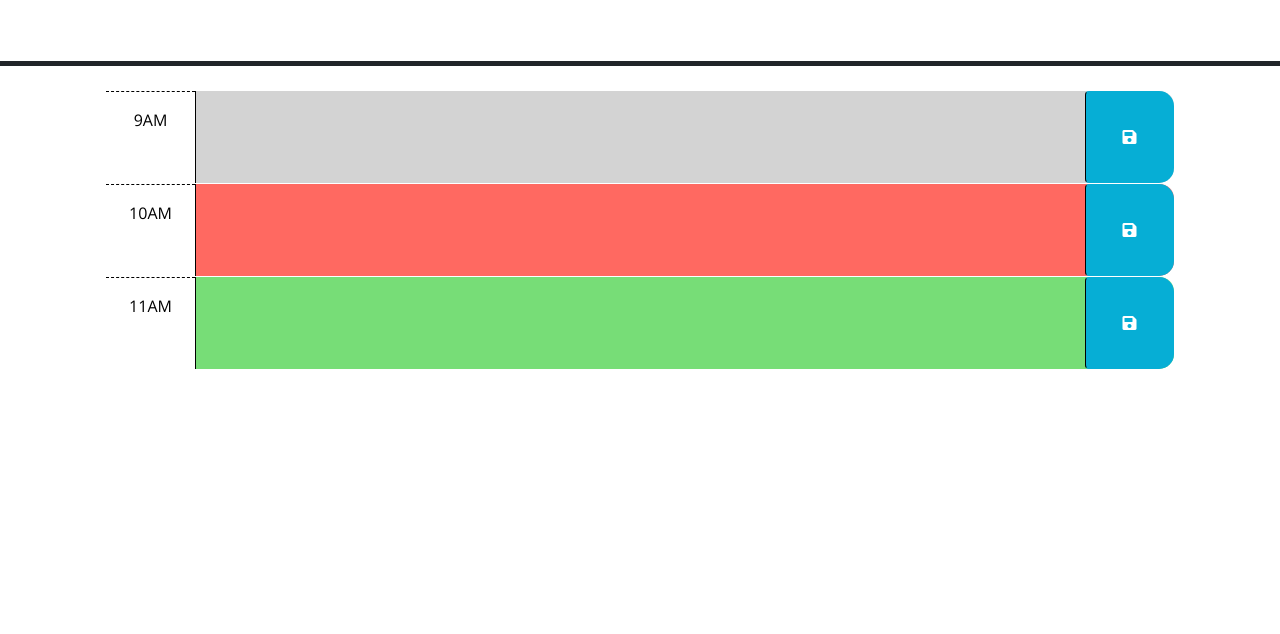
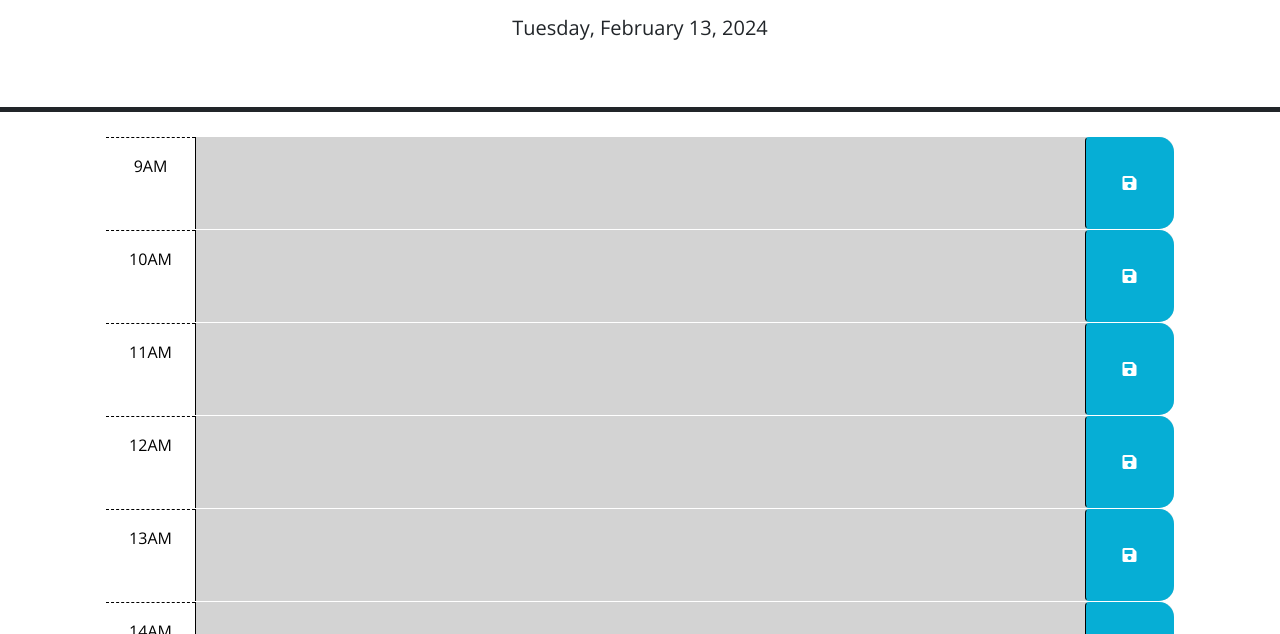
Before and after one commit to Jfajardo18/M5-WorkdayScheduler, a plain HTML site: page index.html in a window 1280 px wide. Shown: the part 166-800 px from the top of the page. Drawn offline with nearby package versions, Linux system fonts and the light colour scheme.

Commit message:
added javascript to dynamically dd time blocks but still need to get times to display better and to fix save function

```diff
--- a/index.html
+++ b/index.html
@@ -29,41 +29,7 @@
       <p id="currentDay" class="lead"></p>
     </header>
     <div class="container-lg px-5">
-      <!-- Use class for "past", "present", and "future" to apply styles to the
-        time-block divs accordingly. The javascript will need to do this by
-        adding/removing these classes on each div by comparing the hour in the
-        id to the current hour. The html provided below is meant to be an example
-        demonstrating how the css provided can be leveraged to create the
-        desired layout and colors. The html below should be removed or updated
-        in the finished product. Remember to delete this comment once the
-        code is implemented.
-        -->
-
-      <!-- Example of a past time block. The "past" class adds a gray background color. -->
-      <div id="hour-9" class="row time-block past">
-        <div class="col-2 col-md-1 hour text-center py-3">9AM</div>
-        <textarea class="col-8 col-md-10 description" rows="3"> </textarea>
-        <button class="btn saveBtn col-2 col-md-1" aria-label="save">
-          <i class="fas fa-save" aria-hidden="true"></i>
-        </button>
-      </div>
-
-      <!-- Example of a a present time block. The "present" class adds a red background color. -->
-      <div id="hour-10" class="row time-block present">
-        <div class="col-2 col-md-1 hour text-center py-3">10AM</div>
-        <textarea class="col-8 col-md-10 description" rows="3"> </textarea>
-        <button class="btn saveBtn col-2 col-md-1" aria-label="save">
-          <i class="fas fa-save" aria-hidden="true"></i>
-        </button>
-      </div>
-
-      <!-- Example of a future time block. The "future" class adds a green background color. -->
-      <div id="hour-11" class="row time-block future">
-        <div class="col-2 col-md-1 hour text-center py-3">11AM</div>
-        <textarea class="col-8 col-md-10 description" rows="3"> </textarea>
-        <button class="btn saveBtn col-2 col-md-1" aria-label="save">
-          <i class="fas fa-save" aria-hidden="true"></i>
-        </button>
+      <!-- going to try to dynamically generate time blocks using javascript instead of doing them here -->
       </div>
 
     <script src="https://code.jquery.com/jquery-3.4.1.min.js"></script>
--- a/script.js
+++ b/script.js
@@ -2,6 +2,72 @@
 // the code isn't run until the browser has finished rendering all the elements
 // in the html.
 $(function () {
+
+  function updateTimeBlocks() {
+    const currentHour = dayjs().hour();
+
+    $(".time-block").each(function () {
+      const blockHour = parseInt($(this).attr("id").split("-")[1]);
+      if (blockHour < currentHour) {
+        $(this).removeClass("present future").addClass("past");
+      } else if (blockHour === currentHour) {
+        $(this).removeClass("past future").addClass("present");
+      } else {
+        $(this).removeClass("past present").addClass("future");
+      }
+    });
+  }
+
+  $(".saveBtn").on("click", function () {
+    const textArea = $(this).siblings(".description");
+    const hourId = $(this).parent().attr("id");
+    const userInput = textArea.val();
+    localStorage.setItem(hourId, userInput);
+  });
+
+  function setSavedUserInput() {
+    $(".time-block").each(function () {
+      const hourId = $(this).attr("id");
+      const userInput = localStorage.getItem(hourId);
+      $(this).children(".description").val(userInput);
+    });
+  }
+
+  function displayCurrentDate() {
+    const currentDate = dayjs().format("dddd, MMMM D, YYYY");
+    $("#currentDay").text(currentDate);
+  }
+
+  displayCurrentDate();
+
+  function createTimeBlock(hour) {
+    const timeBlock = `
+    <div id="hour-${hour}" class="row time-block">
+    <div class="col-2 col-md-1 hour text-center py-3">${hour}AM</div>
+    <textarea class="col-8 col-md-10 description" rows="3"></textarea>
+        <button class="btn saveBtn col-2 col-md-1" aria-label="save">
+          <i class="fas fa-save" aria-hidden="true"></i>
+        </button>
+      </div>
+    `;
+    return timeBlock;
+  }
+
+  function generateTimeBlocks() {
+    const container = $(".container-lg");
+    for (let hour = 9; hour <=17; hour++) {
+      container.append(createTimeBlock(hour));
+    }
+  }
+  generateTimeBlocks();
+  updateTimeBlocks();
+  setSavedUserInput();
+
+  setInterval(function () {
+    updateTimeBlocks();
+  }, 6000);
+});
+
   // TODO: Add a listener for click events on the save button. This code should
   // use the id in the containing time-block as a key to save the user input in
   // local storage. HINT: What does `this` reference in the click listener
@@ -20,4 +86,3 @@ $(function () {
   // attribute of each time-block be used to do this?
   //
   // TODO: Add code to display the current date in the header of the page.
-});
```
